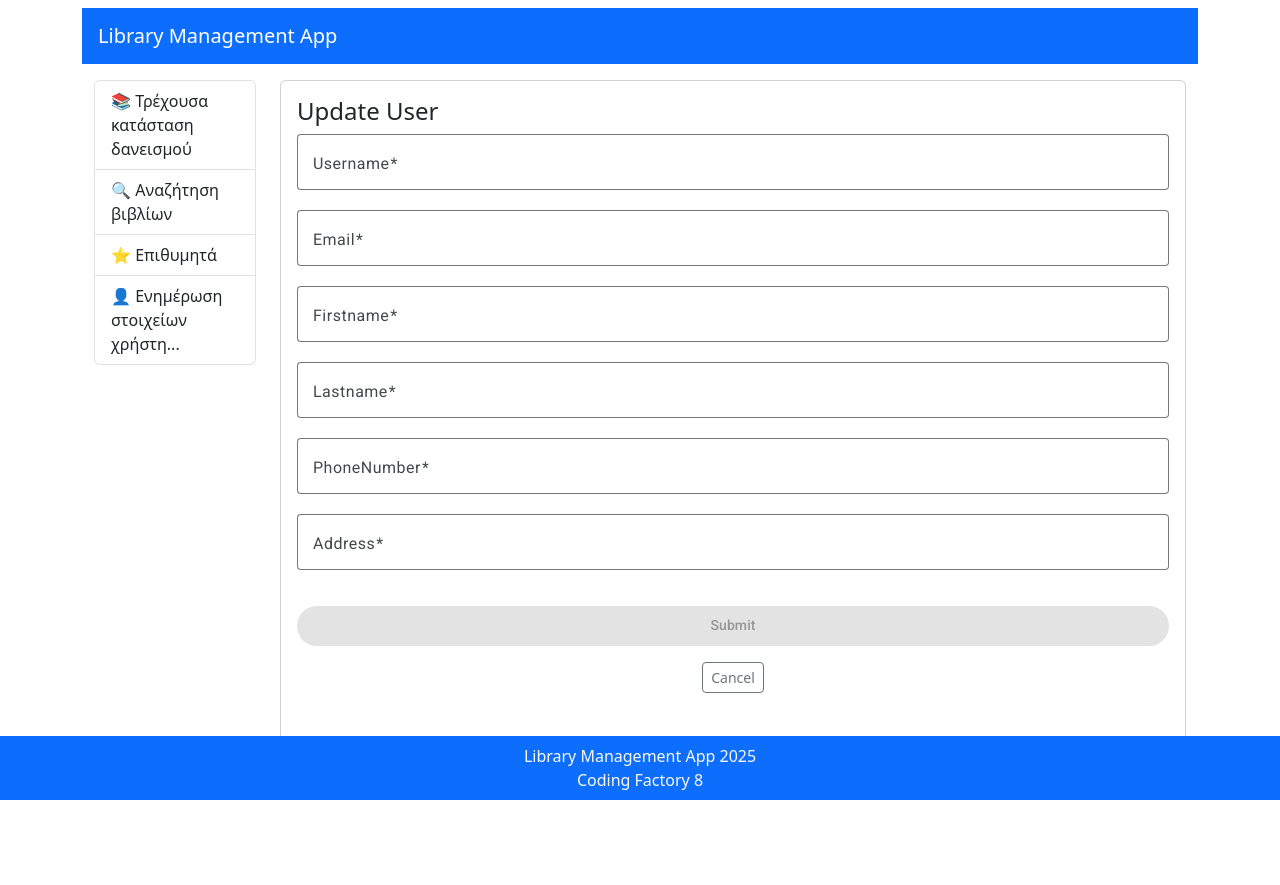
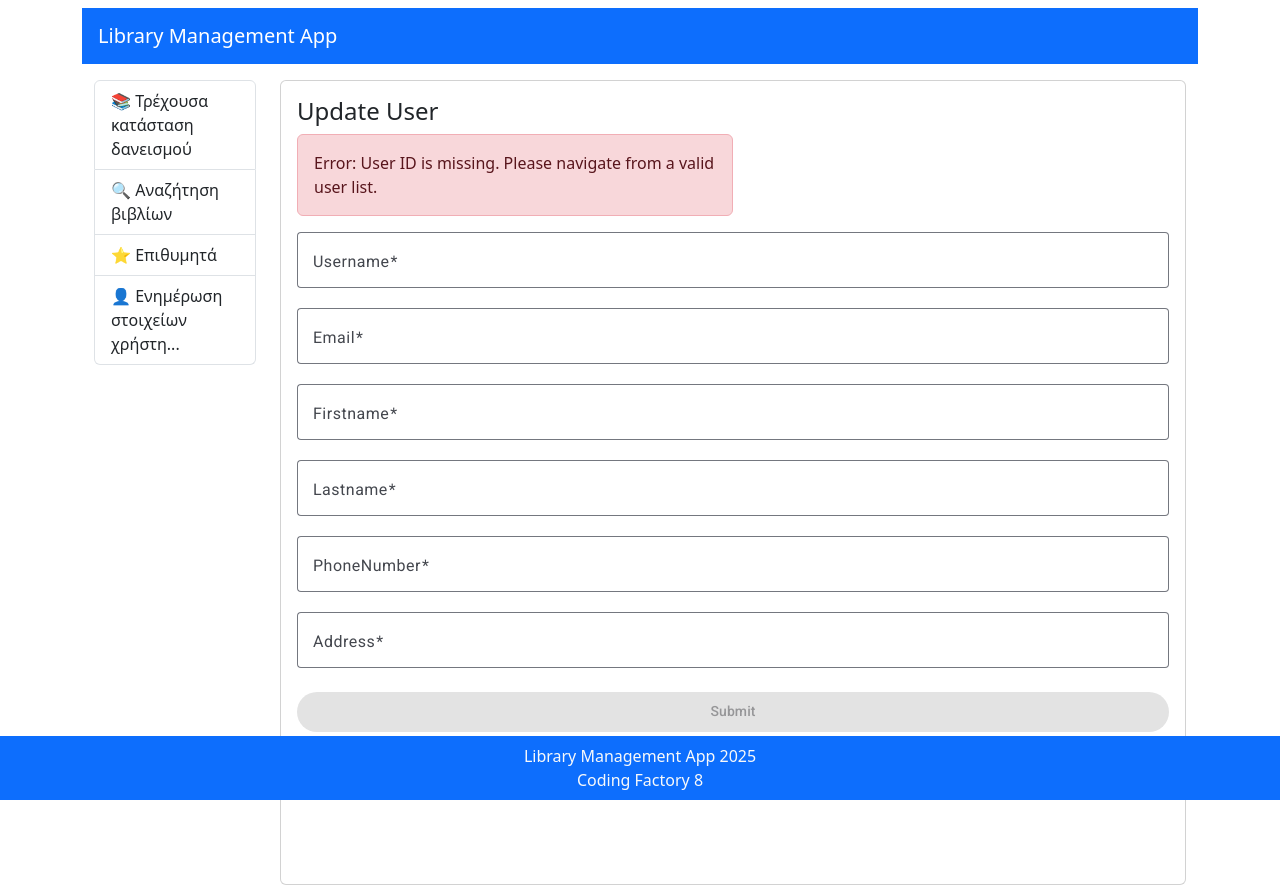
Before and after one commit to Eirini-Triantafyllou/LibraryManagementApp-frontend, an Angular app: page /reader-dashboard/update-user in a window 1280 px wide. Before the commit the page ends 808 px from the top, so only its background shows below. Built offline with nearby package versions, Linux system fonts and the light colour scheme.

Commit message:
fix: update update-user component and template

```diff
--- a/src/app/components/update-user/update-user.html
+++ b/src/app/components/update-user/update-user.html
@@ -71,20 +71,24 @@
       mat-raised-button
       color="primary"
       type="submit"
-      class="mt-3"
+      class="mt-1"
       [disabled]="!form.valid"
       >
       Submit
     </button>
   </form>
 
-    <div class="text-center mt-2">
-      <a
-      routerLink="/login-user"
-      class="btn btn-outline-secondary btn-sm mt-2 mb-3"
-      >
-      Cancel
-      </a>
-    </div>
+<div class="d-flex justify-content-center mt-3 my-5">
+  <button
+    mat-raised-button
+    color="warn"
+    type="button"
+    (click)="onCancel()"
+    class="px-3"
+  >
+    <i class="bi bi-x-circle me-2"></i>
+    Cancel
+  </button>
+</div>
 
 </div>
--- a/src/app/components/update-user/update-user.ts
+++ b/src/app/components/update-user/update-user.ts
@@ -1,4 +1,4 @@
-import { Component, inject } from '@angular/core';
+import { Component, inject, OnInit } from '@angular/core';
 import { UserService } from '../../shared/services/user.service';
 import {
   FormControl,
@@ -7,12 +7,13 @@ import {
   ReactiveFormsModule,
   Validators
 } from '@angular/forms';
-import { MatSelect, MatSelectModule } from '@angular/material/select';
+import { MatSelectModule } from '@angular/material/select';
 import { MatInputModule } from '@angular/material/input';
 import { MatFormFieldModule } from '@angular/material/form-field';
 import { MatButtonModule } from '@angular/material/button';
 import { UpdateUserReaderDTO, UserReadOnlyDTO } from '../../shared/interfaces/user';
 import { CommonModule } from '@angular/common';
+import { ActivatedRoute, Router } from '@angular/router';
 
 
 @Component({
@@ -29,8 +30,11 @@ import { CommonModule } from '@angular/common';
   templateUrl: './update-user.html',
   styleUrl: './update-user.css',
 })
-export class UpdateUser {
+export class UpdateUser implements OnInit {
   userService = inject(UserService);
+  router = inject(Router);
+  route = inject(ActivatedRoute);
+  userId: string = '';
 
     updateStatus: {success: boolean, message:string} = {
       success: false,
@@ -46,6 +50,18 @@ export class UpdateUser {
       address: new FormControl('', [Validators.required, Validators.minLength(5), Validators.maxLength(200)])
     });
 
+    ngOnInit(): void {
+      this.userId = this.route.snapshot.params['userId'];
+
+      if (!this.userId) {
+        console.error('No userId found in route parameters');
+        this.updateStatus = {
+          success: false,
+          message: "User ID is missing. Please navigate from a valid user list."
+          };
+        }
+      }
+
     onSubmit(){
       if (this.form.invalid) {
         this.form.markAllAsTouched();
@@ -54,6 +70,14 @@ export class UpdateUser {
         message: "Please fill all required fields correctly"
       };
         return;
+      }
+
+      if (!this.userId) {
+      this.updateStatus = {
+        success: false,
+        message: "Cannot update: User ID is missing"
+        };
+      return;
       }
 
       const formValue = this.form.value;
@@ -66,7 +90,7 @@ export class UpdateUser {
         address: formValue.address!
       }
 
-      this.userService.updateUser(user).subscribe({
+      this.userService.updateUser(this.userId, user).subscribe({
         next: (response) => {
           this.form.reset();
           console.log('User updated:', response);
@@ -88,4 +112,7 @@ export class UpdateUser {
       })
     }
 
+    onCancel(): void {
+    this.router.navigate(['login-user']);
+  }
 }
```
